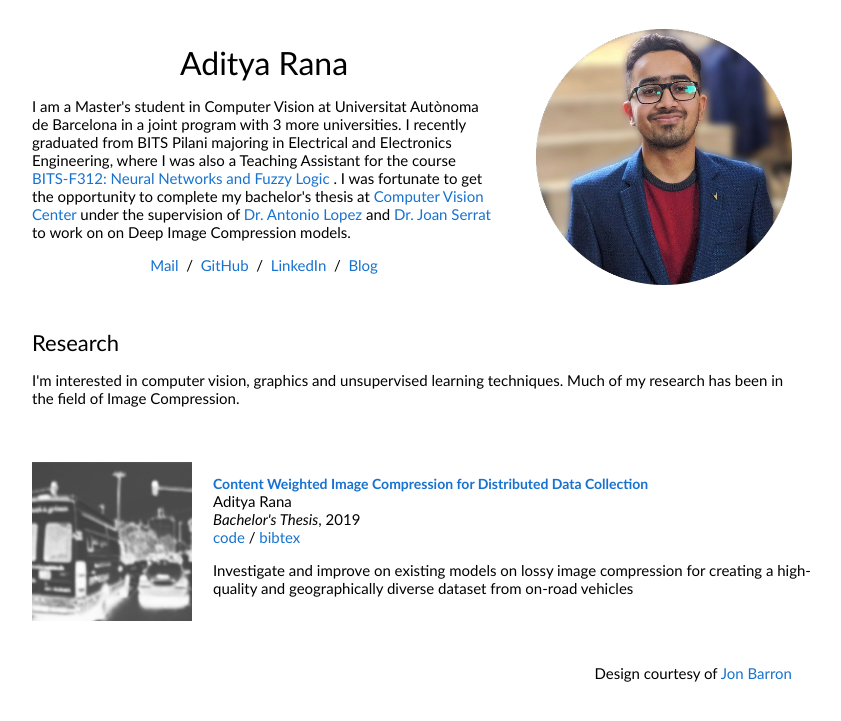
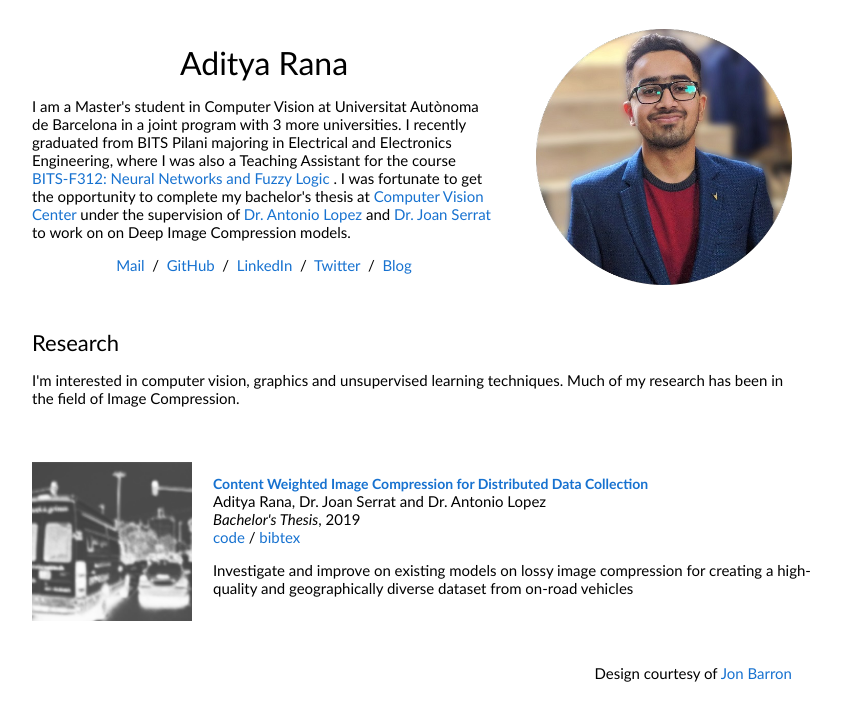
Before and after one commit to adityassrana/blog, a Jekyll site: the page built from _pages/about.md, in a window 1280 px wide. Shown: the top 721 px of the page, without its empty margins (228-1069 px from the left). Built offline with Jekyll 4.4.1, drawn with Linux system fonts in a browser that asks for light colours.

Commit message:
Add Twitter

```diff
--- a/_layouts/about.html
+++ b/_layouts/about.html
@@ -31,6 +31,7 @@
                 <a href="mailto:adityassrana2@gmail.com"> Mail </a> &nbsp;/&nbsp;
                 <a href="https://github.com/adityassrana"> GitHub </a> &nbsp;/&nbsp;
                 <a href="https://www.linkedin.com/in/adityassrana"> LinkedIn </a> &nbsp;/&nbsp;
+                <a href="https://twitter.com/adityassrana"> Twitter </a> &nbsp;/&nbsp;
                 <a href="https://adityassrana.github.io/blog/"> Blog </a>
               </p>
             </td>
@@ -63,7 +64,7 @@
                 <papertitle>Content Weighted Image Compression for Distributed Data Collection</papertitle>
               </a>
               <br>
-              Aditya Rana
+              Aditya Rana, Dr. Joan Serrat and Dr. Antonio Lopez
               <br>
               <em>Bachelor's Thesis</em>, 2019
               <br>
```
